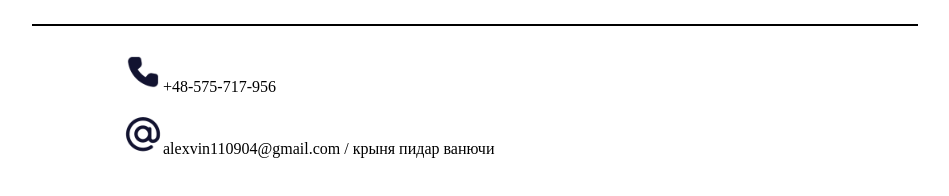
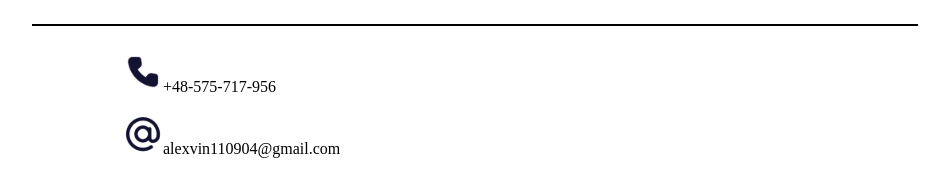
Before and after one commit to Vynohradskyi/strona-internetowa, a plain HTML site: page podstrony/kontakt.html in a window 1280 px wide. Shown: the part 188-384 px from the top of the page, without its empty margins (165-1114 px from the left). Drawn offline with Linux system fonts and the light colour scheme.

Commit message:
Update kontakt.html

```diff
--- a/podstrony/kontakt.html
+++ b/podstrony/kontakt.html
@@ -14,4 +14,4 @@
     <hr size="2" width="70%" align="center" color="black"><br>
    <padl><img src="../media/number.gif" width="40" height="40">+48-575-717-956</padl>
     <br><br>
-   <padl><img src="../media/poczta1.gif" width="40" height="40">alexvin110904@gmail.com / крыня пидар ванючи</padl>
+   <padl><img src="../media/poczta1.gif" width="40" height="40">alexvin110904@gmail.com</padl>
```
